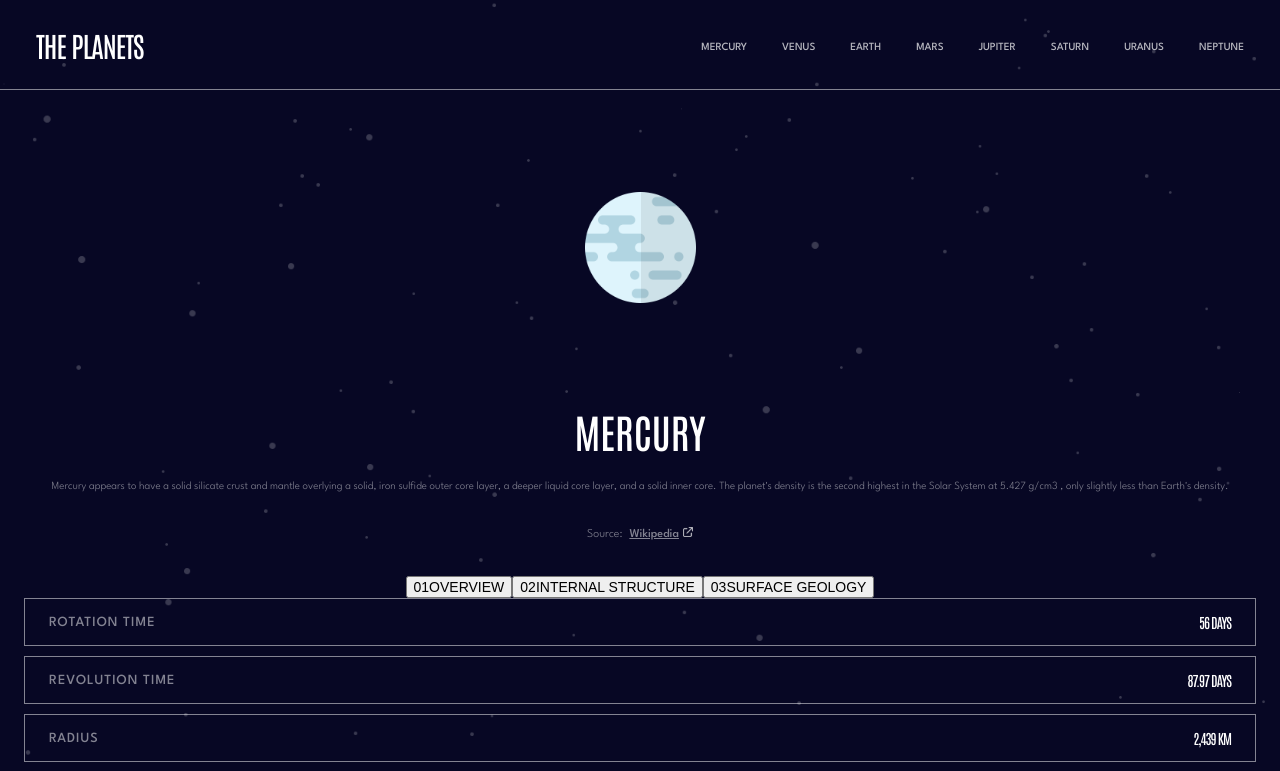
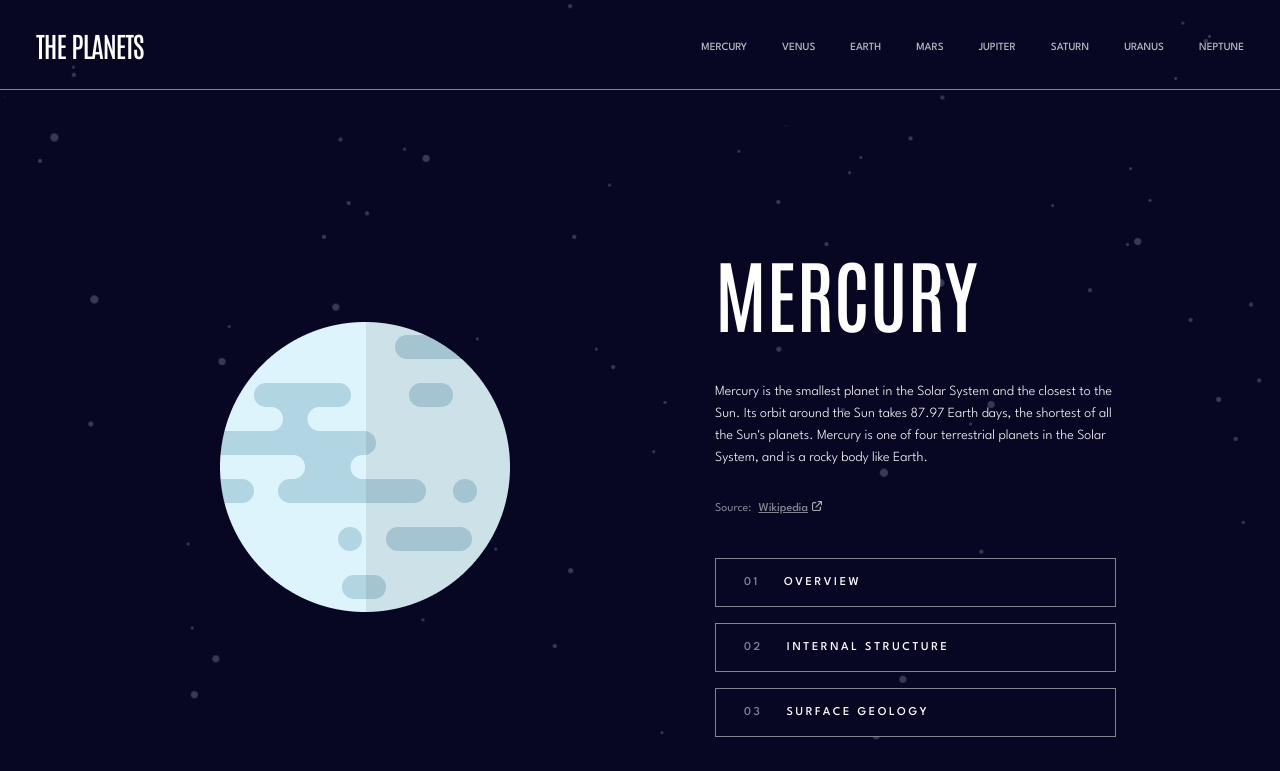
Before and after one commit to michalfadrnydev/cosmos, a React (Create React App) app: page / in a window 1280 px wide. Shown: the top 771 px of the page. Built offline with nearby package versions, Linux system fonts and the light colour scheme.

Commit message:
CSSFinished

```diff
--- a/src/components/Header/MenuPlanets.js
+++ b/src/components/Header/MenuPlanets.js
@@ -1,6 +1,6 @@
 import React, {useState, useContext} from "react";
 import PlanetsContext from "../../data/planets-context"
-import "./Header.scss";
+import "./MenuPlanets.scss";
 
 const MenuPlanets = () => {
     const ctx = useContext(PlanetsContext);
@@ -15,7 +15,7 @@ const MenuPlanets = () => {
     }
 
     return (
-        <ul className="main-header__list">
+        <ul className="menu-planets">
             {ctx.map(planet =>
                 <li
                     key={planet.name}
--- /dev/null
+++ b/src/components/Header/MenuPlanets.scss
@@ -0,0 +1,31 @@
+@import "../../styles/main.scss";
+
+.menu-planets {
+    padding: 0px;
+    margin: 0px;
+    display: none;
+    list-style: none;
+    font-family: $ff-body;
+    font-weight: 500;
+    @media (min-width: $md) {
+        display: flex;
+        width: 100%;
+        justify-content: space-between;
+        font-size: $fs-t-m;
+        li {
+            height: 46px;
+            border-bottom: 4px solid transparent;
+        }
+    }
+    @media (min-width: $lg) {
+        justify-content: flex-end;
+        gap: 35px;
+        li {
+            display: flex;
+            align-items: center;
+            height: 85px;
+            border-top: 4px solid transparent;
+            border-bottom: none;
+        }
+    }
+}
--- a/src/components/PlanetInfo/DataCard.scss
+++ b/src/components/PlanetInfo/DataCard.scss
@@ -1,25 +1,51 @@
 @import "../../styles/main.scss";
 
 .data-card {
-    padding: 0 24px;
+    padding: 14px 24px;
     border: 1px solid rgba(255, 255, 255,  0.5);
-    height: 46px;
     display: flex;
     flex-direction: row;
     justify-content: space-between;
     align-items: center;
+    flex-grow: 1;
+    flex-basis: 0;
     &__title {
         color: rgba(255, 255, 255,  0.5);
         font-family: $ff-body;
-        font-size: 8px;
+        font-size: 10px;
         font-weight: 500;
         letter-spacing: $f-spac-s;
     }
     &__number {
+        color: $primary-col;
         font-family: $ff-header;
         font-size: 20px;
         display: inline-flex;
         margin: 0;
         letter-spacing: $f-spac-l;
     }
+    @media (min-width: $md) {
+        align-items: start;
+        flex-direction: column;
+        padding: 18px 16px;
+        justify-content: start;
+        &__title {
+            margin-bottom: 8px;
+            font-size: 8px;
+        }
+        &__number {
+            font-size: 24px;
+        }
+    }
+    @media (min-width: $lg) {
+        justify-content: start;
+        padding: 32px 22px;
+        &__title {
+            margin-bottom: 20px;
+            font-size: 11px;
+        }
+        &__number {
+            font-size: 40px;
+        }
+    }
 }
--- a/src/components/PlanetInfo/PlanetInfo.js
+++ b/src/components/PlanetInfo/PlanetInfo.js
@@ -4,7 +4,7 @@ import PlanetsContext from "../../data/planets-context";
 import myImage from "../../assets/planet-pict/full/1.png";
 import sourceIcon from "../../assets/icons/external-link.png";
 import DataCard from "./DataCard";
-import ContentButton from "../UI/MenuButton";
+import ContentButton from "../UI/ContentButton";
 
 import "./PlanetInfo.scss";
 
@@ -21,10 +21,10 @@ const PlanetInfo = () => {
                 <div className="planet-image-container">
                     <img src={myImage} alt="planet"/>
                 </div>
-                <div className="planet-info"> {/*dodefinovat classu aby se mi to nepropisovalo do data card*/}
+                <div className="planet-info">
                     <div className="planet-info__text">
                         <h2>{ctx[0].name}</h2>
-                        <p>{ctx[0].intstr}</p>
+                        <p>{ctx[0].overview}</p>
                         <span>
                             Source: <a href={ctx[0].source} target="_blank">Wikipedia</a>
                             <img src={sourceIcon}/>
@@ -36,12 +36,12 @@ const PlanetInfo = () => {
                         <ContentButton number="03" title="SURFACE GEOLOGY"/>
                     </div>
                 </div>
-                <div className="planet-data">
-                    <DataCard title="ROTATION TIME" number={ctx[0].rottime}/>
-                    <DataCard title="REVOLUTION TIME" number={ctx[0].revtime}/>
-                    <DataCard title="RADIUS" number={ctx[0].radius}/>
-                    <DataCard title="AVARAGE TEMP." number={ctx[0].avtemp}/>
-                </div>
+            </div>
+            <div className="planet-data">
+                <DataCard title="ROTATION TIME" number={ctx[0].rottime}/>
+                <DataCard title="REVOLUTION TIME" number={ctx[0].revtime}/>
+                <DataCard title="RADIUS" number={ctx[0].radius}/>
+                <DataCard title="AVARAGE TEMP." number={ctx[0].avtemp}/>
             </div>
         </>
     )
--- a/src/components/PlanetInfo/PlanetInfo.scss
+++ b/src/components/PlanetInfo/PlanetInfo.scss
@@ -13,13 +13,14 @@
     justify-content: space-between;
     letter-spacing: $f-spac-m;
     li {
-        padding: 20px 0;
+        padding: 20px 0 16px 0;
         border-bottom: 4px solid transparent;
     }
     @media (min-width: $md) {
         display: none;
     }
 }
+
 .planet {
     color: white;
     text-align: center;
@@ -32,7 +33,7 @@
         align-items: center;
         justify-content: center;
         img{
-            height: 111px;
+            height: 111px; //smazat
         }
     }
 
@@ -44,23 +45,27 @@
                 font-weight: 400;
                 margin: 0 0 24px 0;
             }
-            p, span {
+            p {
                 font-family: $ff-body;
                 font-size: $fs-t-s;
                 font-weight: 300;
-                color: rgba(255, 255, 255,  0.5);
                 margin: 0;
+                line-height: 22px;
 
             }
             span{
+                font-family: $ff-body;
+                color: rgba(255, 255, 255,  0.5);
                 font-size: 12px;
                 padding: 36px 0;
                 display: block;
                 a {
-                    color: $primary-col;
+                    color: rgba(255, 255, 255,  0.5);
                     font-weight: 500;
-                    color: rgba(255, 255, 255,  0.5);
                     margin-left: 4px;
+                    &:hover {
+                        color: $primary-col;
+                    }
                 }
                 img {
                     height: 10px;
@@ -69,29 +74,117 @@
                 }
             }
         }
+        &__menu {
+            display: none;
+        }
     }
-    .planet-data {
-        display: flex;
-        flex-direction: column;
-        gap: 10px;
-    }
+
     @media (min-width: $md) {
-        h2 {
-            font-size: $fs-h-main-m;
+        .planet-image-container {
+            height: 468px;
+            img{
+                height: 184px; //smazat
+            }
         }
-        p {
-            font-size: $fs-t-m;
+        .planet-info {
+            display: flex;
+            flex-direction: row;
+            gap: 38px;
+            padding-bottom: 34px;
+
+            &__text {
+                text-align: start;
+                h2 {
+                    font-size: $fs-h-main-m;
+                    margin: 0 0 32px 0;
+                }
+                p {
+                    line-height: 22px;
+                }
+                span{
+                    padding: 16px 0 0 0;
+                    display: block;
+                    a {
+                        font-weight: 500;
+                        margin-left: 4px;
+                    }
+                    img {
+                        height: 10px;
+                        margin-left: 4px;
+                    }
+                }
+            }
+
+            &__menu {
+                width: 100%;
+                display: flex;
+                flex-direction: column;
+                gap: 16px;
+                margin-top: 62px;
+            }
         }
     }
     @media (min-width: $lg) {
-        h2 {
-            font-size: $fs-h-main-l;
+        padding: 0 164px 0 164px;
+        display: flex;
+        flex-direction: row;
+        gap: 150px;
+
+        .planet-image-container {
+            width: 50%;
+            height: 754px;
+            img{
+                height: 290px; //smazat
+            }
         }
-        p {
-            font-size: $fs-t-l;
+        .planet-info {
+            flex-direction: column;
+            padding: 150px 0 0 0;
+            gap: 0;
+            width: 50%;
+            &__text {
+                text-align: start;
+                h2 {
+                    font-size: $fs-h-main-l;
+                    margin: 0 0 38px 0;
+                }
+                p {
+                    font-size: 14px;
+                    line-height: 22px;
+                }
+                span{
+                    padding: 32px 0 0 0;
+                    display: block;
+                    a {
+                        font-weight: 500;
+                        margin-left: 4px;
+                    }
+                    img {
+                        height: 10px;
+                        margin-left: 4px;
+                    }
+                }
+            }
+            &__menu {
+                margin-top: 44px;
+            }
         }
-        span{
-            font-size: 14px;
-        }
+
     }
 }
+
+.planet-data {
+    display: flex;
+    flex-direction: column;
+    gap: 10px;
+    padding: 0 24px;
+    @media (min-width: $md) {
+        flex-direction: row;
+        gap: 12px;
+    }
+    @media (min-width: $lg) {
+        padding: 0 164px;
+        gap: 30px;
+    }
+
+}
--- a/src/components/UI/MenuButton.js
+++ b/src/components/UI/ContentButton.js
@@ -1,8 +1,10 @@
+import "./ContentButton.scss";
+
 const ContentButton = (props) => {
     return (
        <button className="content-button">
         <span className="content-button__number">{props.number}</span>
-        <span className="content-button__text">{props.title}</span>
+        <span className="content-button__title">{props.title}</span>
        </button>
     )
 }
--- /dev/null
+++ b/src/components/UI/ContentButton.scss
@@ -0,0 +1,28 @@
+@import "../../styles/main.scss";
+
+.content-button {
+    border: 1px solid rgba(255, 255, 255,  0.5);
+    background-color: $backg-col;
+    display: flex;
+    gap: 18px;
+    align-items: center;
+    padding: 14px 20px;
+    font-family: $ff-body;
+    font-weight: 500;
+    font-size: 9px;
+    letter-spacing: $f-spac-s;
+    //width: 280px;
+    &__number {
+        color: rgba(255, 255, 255,  0.5);
+    }
+    &__title {
+        color: $primary-col;
+        text-align: start;
+    }
+    @media (min-width: $lg) {
+        gap: 24px;
+        padding: 18px 28px;
+        font-size: 12px;
+        letter-spacing: $f-spac-m;
+    }
+}
--- a/src/components/UI/MenuButton.scss
+++ /dev/null
@@ -1,7 +0,0 @@
-@import "../../styles/main.scss";
-
-.content-button {
-    border: 1px solid rgba(255, 255, 255,  0.5);
-    background-color: $backg-col;
-    border-radius: 0;
-}
--- a/src/data/planets-context.js
+++ b/src/data/planets-context.js
@@ -8,9 +8,9 @@ const PlanetsContext = React.createContext([
             intstr: "Mercury appears to have a solid silicate crust and mantle overlying a solid, iron sulfide outer core layer, a deeper liquid core layer, and a solid inner core. The planet's density is the second highest in the Solar System at 5.427 g/cm3 , only slightly less than Earth's density.",
             surfgeol: "Mercury's surface is similar in appearance to that of the Moon, showing extensive mare-like plains and heavy cratering, indicating that it has been geologically inactive for billions of years. It is more heterogeneous than either Mars's or the Moon’s.",
             source: "https://en.wikipedia.org/wiki/Venus",
-            rottime: "56 DAYS",
+            rottime: "58.6 DAYS",
             revtime: "87.97 DAYS",
-            radius: "2,439 KM",
+            radius: "2,439.7 KM",
             avtemp: "430 °C"
         },
         {
--- a/src/index.scss
+++ b/src/index.scss
@@ -6,4 +6,10 @@ body {
   background-size: cover;
   background-image: url(./assets/star_backg.png);
   padding-bottom: 48px;
+  @media (min-width: $md) {
+    padding-bottom: 36px;
+  }
+  @media (min-width: $lg) {
+    padding-bottom: 58px;
+  }
 }
--- a/src/styles/_variables.scss
+++ b/src/styles/_variables.scss
@@ -28,5 +28,5 @@ $f-spac-l: -1px;
 
 //MediaQueries
 $sm: 480px;
-$md: 768px;
+$md: 480px;
 $lg: 992px;
```
Also changed, not shown: src/components/Header/Header.scss (+0 -29 lines).
